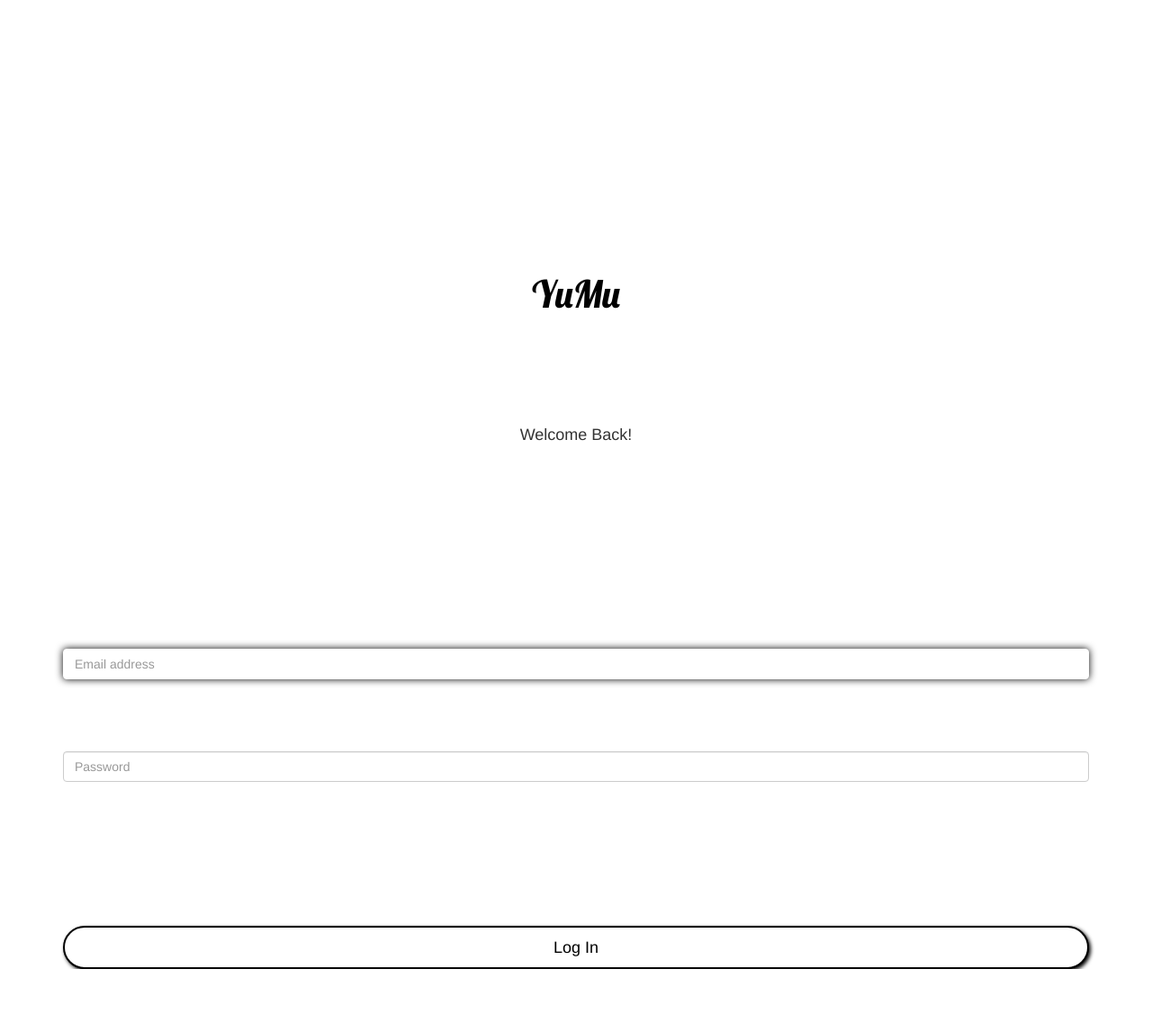
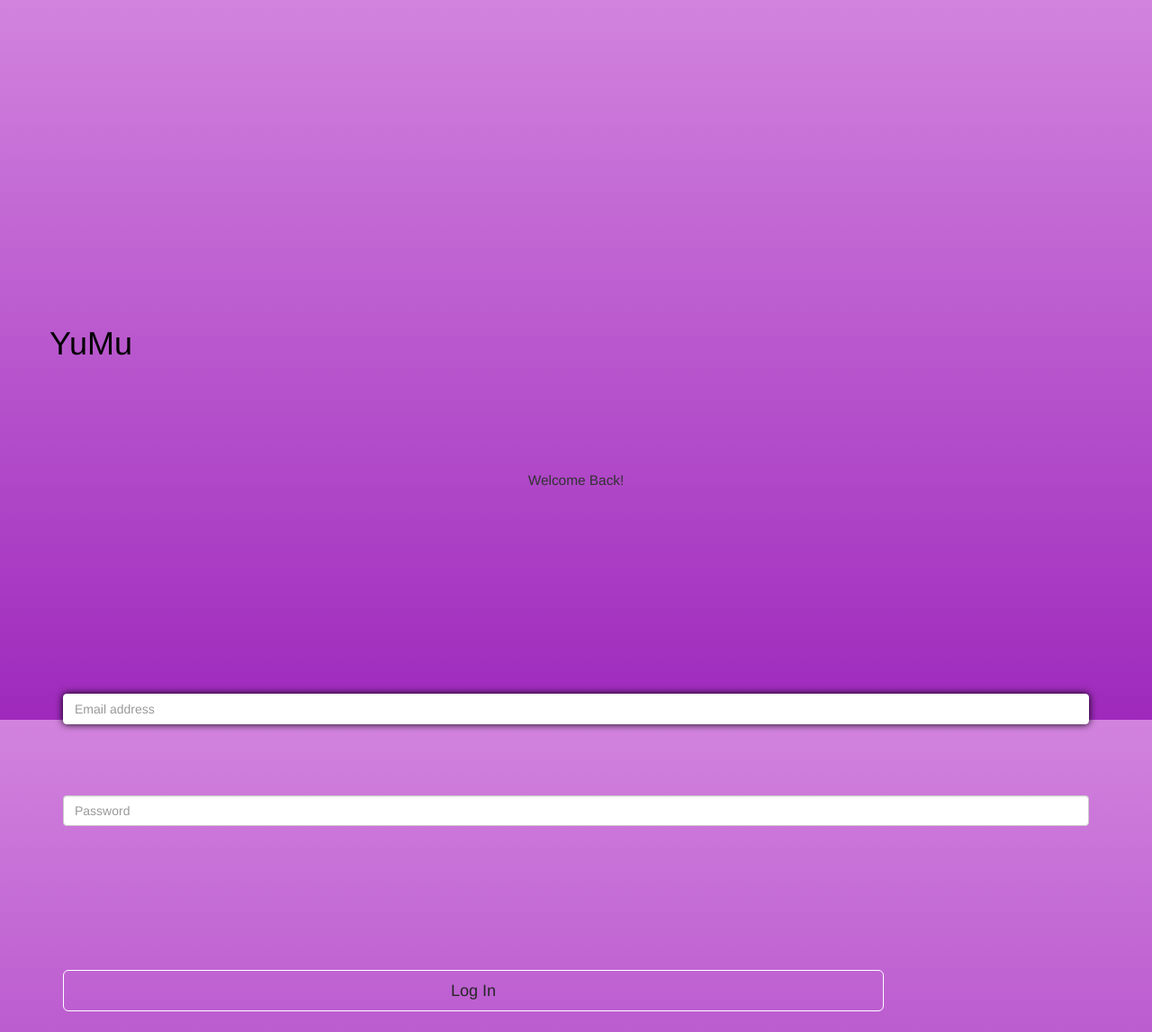
Before and after one commit to mprohorov/YuMu, a Python web app: template app/templates/signin.html in a window 1280 px wide. Shown: the whole page at 90% size. Before the commit the page ends 1077 px from the top, so only its background shows below. Run offline with Jinja, Linux system fonts and the light colour scheme; the template is opened without the code that fills it, so the values that code supplies are empty; some libraries are stand-ins or nearby versions.

Commit message:
Added CSS

```diff
--- a/app/static/css/yumu.css
+++ b/app/static/css/yumu.css
@@ -1,18 +1,36 @@
+html, body {
+     height: 100%;
+}
+
+
 body{
     width: inherit;
     height: inherit;
     margin: 0;
     padding: 0;
-    background: linear-gradient(#ff9966, #ffcc99);
     background: white;
+    background: linear-gradient(#d283de, #9e29bc);
     padding-top: 10%;
+    background-attachment:fixed;
 }
-
 
 ul{
 	margin-left: auto;
     margin-right: auto;
 }
+
+.greeting-logo{
+	margin-top: 23%;
+	margin-bottom: 5%;
+}
+
+.greeting-tagline{
+	margin: none;
+	color: #262626;
+	font-weight: 200;
+	font-size: 100%
+}
+
 .form-greeting-logo{
 	font-family: 'Lobster', sans-serif;
 	text-align: center;
@@ -32,22 +50,37 @@ ul{
 
 .form-signup-heading{
 	text-align: center;
-	margin-top: 10%;
+	margin-top: 5%;
 	margin-bottom: 10%;
+	font-weight: 200;
+	font-size: 110%
+}
+
+.terms{
+	color: #f4f4f4;
+	font-size:small;
+	font-weight:100;
+}
+
+.terms em{
+	color: white;
+}
+
+.signup-inputs{
+	background: Transparent;
 }
 
 .form-signin-logo{
-	font-family: 'Lobster', sans-serif;
-	text-align: center;
-	font-size: 300%;
 	color: black;
-	margin-top: 15%;
+	margin-top: 20%;
 }
 
 .form-signin-heading{
 	text-align: center;
 	margin-bottom: 20%;
 	margin-top: 10%;
+	font-weight: 200;
+	font-size:110%;
 }
 
 .form-home-logo{
@@ -103,27 +136,28 @@ input{
 
 .btn-primary{
 	display:inline-block;
+	margin-bottom: 2%;
 	margin-top: 7%;
-	box-shadow: 2px 2px 4px #000000;
-	color: black;
-	background-color: white;
-	border-radius: 24px;
-	border-color: black;
-	border-width: 2px;
+	font-weight: 200;
+	color: #262626;
+	background-color: Transparent;
+	border-color: white;
+	width: 80%;
 }
 
 .btn-primary:hover, .btn-primary:focus, .btn-primary:active, .btn-primary.active, .open>.dropdown-toggle.btn-primary {
     color: #fff;
-    background-color: black;
-    border-color: #285e8e; /*set the color you want here*/
+    background-color: #262626;
+    border-color: #262626;
 }
 
 .btn-link{
 	color: black;
 }
 
-.current-location{
-
+.btn-color{
+	background-color: #ffe4cc;
+	border-color: #ffcc99;
 }
 
 .form-control:focus {
@@ -150,23 +184,6 @@ input{
 	text-align: center;
 }
 
-.dropdown{
-	position: relative;
-}
-
-.dropdown-menu{
-	display: none;
-	position: absolute;
-}
-
-.dropdown-menu a{
-	display: block;
-	text-decoration: none;
-}
-.show{
-	display:block;
-}
-
 input[type=event]{
 	text-align: center;
 	border: none;
@@ -189,4 +206,116 @@ input[type=event]{
    border-radius: 0;
    height: 34px;
    -webkit-appearance: none;
-   }
+}
+
+input[type="signup"]
+{
+    background: transparent;
+    border: none;
+  	border-bottom: 1px solid white;
+  	box-shadow: hidden;
+  	color: black;
+  	padding: 4px;
+    -webkit-appearance: none;
+    -moz-appearance: none;
+}
+
+input[type="signin"]
+{
+    background: transparent;
+    border: none;
+  	border-bottom: 1px solid white;
+  	box-shadow: hidden;
+  	color: black;
+
+}
+
+.form-results-heading{
+	text-align: center;
+	margin-bottom: 5%;
+	margin-top: 5%;
+	font-weight: 200;
+	font-size:150%;
+}
+
+.form-results-dir{
+	text-align: center;
+	margin-bottom: 10%;
+	margin-top: 10%;
+	font-weight: 200;
+	font-size:110%;
+}
+
+div.op{
+	margin-left: 2%;
+	margin-right: 2%;
+	margin-bottom: 2%;
+	padding-left: 2%;
+	border: 1px solid black;
+}
+
+h4.op{
+	font-weight: 200;
+	float:left;
+}
+
+.promoted{
+	font: italic bold 12px/30px Arial, serif;
+	color: white;
+	font-size: 100%;
+}
+
+.op-check{
+	float:right;
+}
+
+p.op{
+	font-weight: 200;
+}
+
+.form-home-heading{
+	font-weight: 200;
+}
+
+.form-home-label{
+	font-weight: 200;
+	text-align: center;
+}
+
+div.outings-list{
+	margin-left: 2%;
+	margin-right: 2%;
+	margin-bottom: 2%;
+	padding-left: 2%;
+	border: 2px dotted black;
+	background-color: #ffe4cc;
+}
+
+button[type="activity"]
+{
+    background: transparent;
+    border: none;
+  	border-bottom: 1px solid white;
+  	box-shadow: hidden;
+  	color: black;
+  	padding: 4px;
+    -webkit-appearance: none;
+    -moz-appearance: none;
+}
+.dropdown{
+	position: relative;
+}
+
+.dropdown-menu{
+	display: none;
+	position: absolute;
+}
+
+.dropdown-menu a{
+	display: block;
+	text-decoration: none;
+	margin-bottom: 0%;
+}
+.show{
+	display:block;
+}
```
